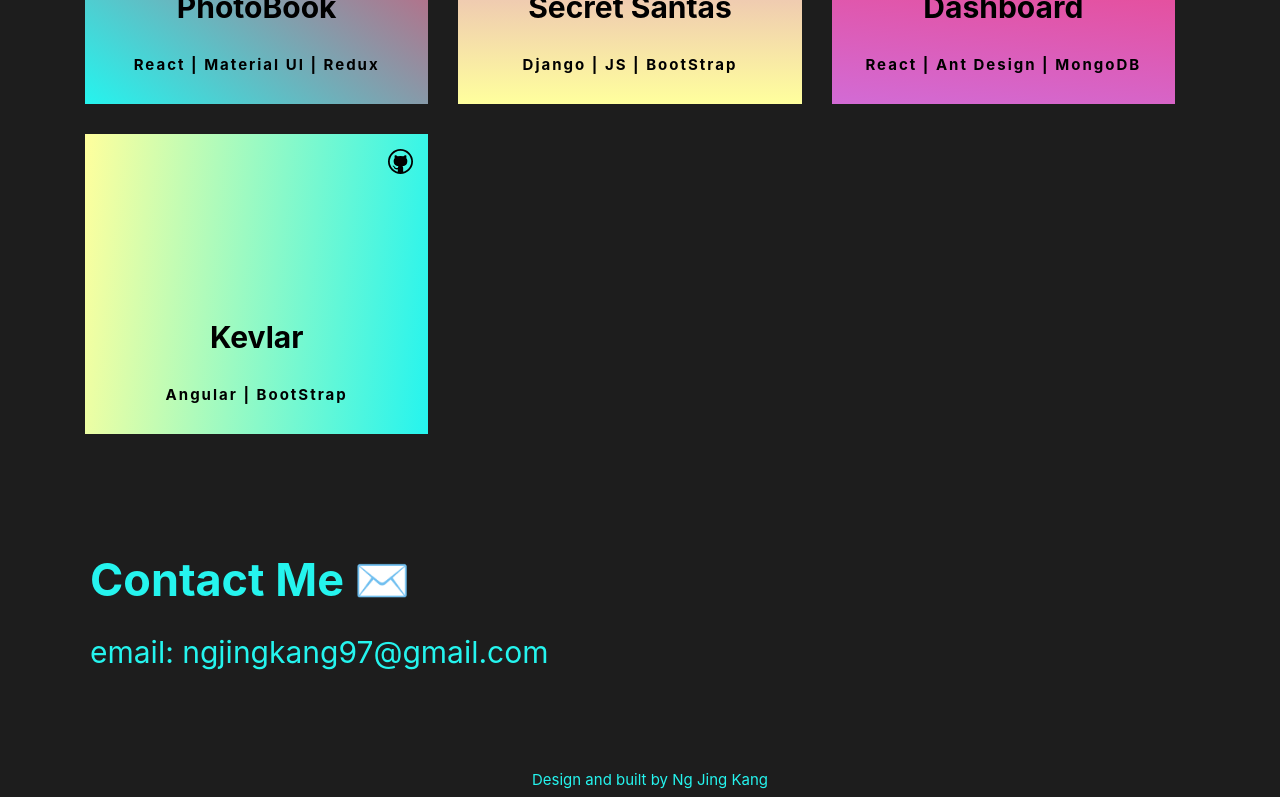
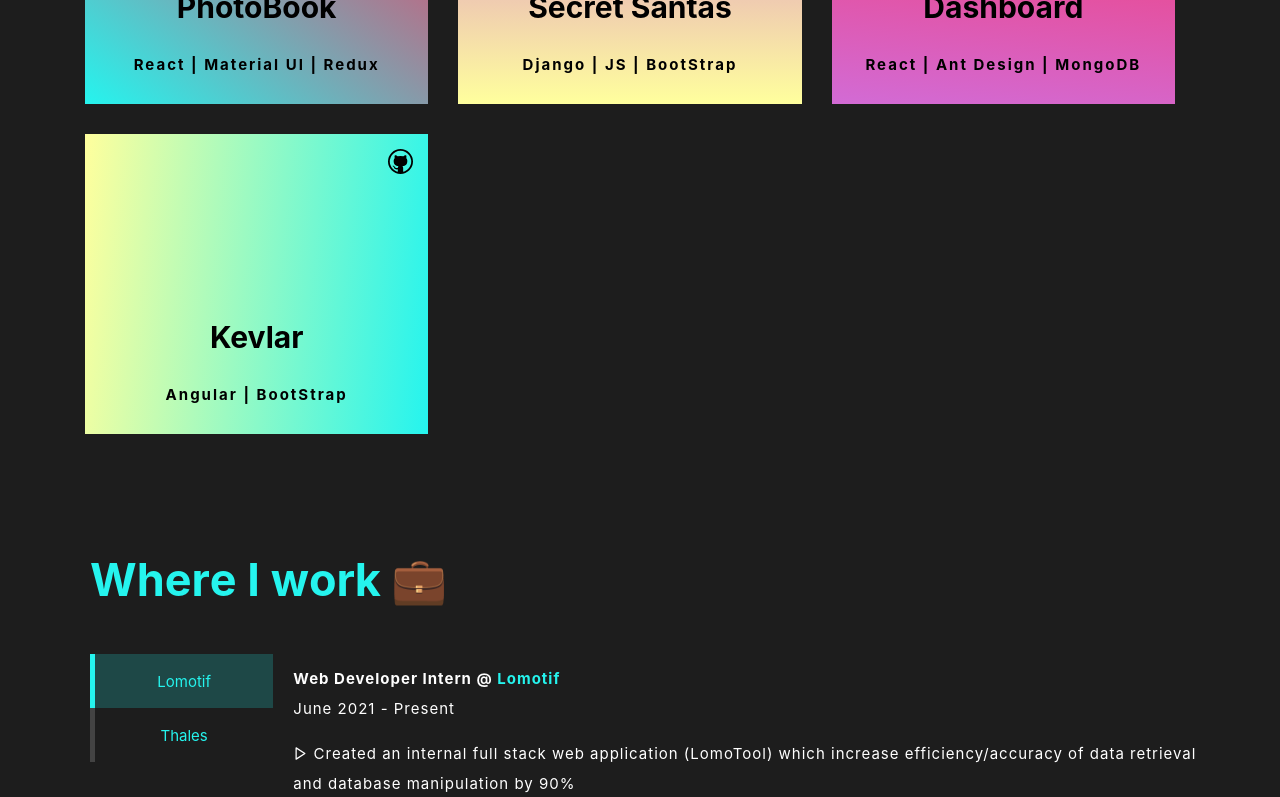
Before and after one commit to jingkang97/ngjingkang, a React (Create React App) app: page / in a window 1280 px wide. Shown: the part 2000-2797 px from the top of the page. Built offline with nearby package versions, Linux system fonts and the light colour scheme.

Commit message:
feat: work

```diff
--- a/src/components/Main/Main.js
+++ b/src/components/Main/Main.js
@@ -24,7 +24,7 @@
                     <nav style={{display:'flex', flexDirection:'row'}}>
                         <AnchorLink href='#about'><div class="link">About</div> </AnchorLink>
                         <AnchorLink class="link" href='#projects' >Project</AnchorLink>
-                        {/* <AnchorLink class="link" href='#work'>Work</AnchorLink> */}
+                        <AnchorLink class="link" href='#work'>Work</AnchorLink>
                         <AnchorLink class="link" href='#contact'>Contact</AnchorLink>
                         <div class="resume-container" ><a class="resume" href="NgJingKang-Resume.pdf" download>Resume</a></div>
                     </nav>
@@ -73,9 +73,9 @@
             <section id='projects'>
                 <Projects />
             </section>
-            {/* <section id='work'>
+            <section id='work'>
                 <Work />
-            </section> */}
+            </section>
             <section id='contact'>
                 <Contact />
             </section>
--- a/src/components/Work/Work.js
+++ b/src/components/Work/Work.js
@@ -4,20 +4,28 @@
 import LightSpeed from 'react-reveal/LightSpeed';
 import Fade from 'react-reveal/Fade';
 import { Container, Row, Col } from 'react-grid-system';
-
+import {FiPlay} from 'react-icons/fi'
 
 import './styles.css'
 
 class Work extends React.Component {
     constructor(){
         super()
+        this.state = {tab: 'lomotif'};
     }
-    handleChange(){
+
+    handleChange = () => {
+        if(this.state.tab == 'lomotif'){
+            this.setState({tab: 'thales'})
+        }else{
+            this.setState({tab: 'lomotif'})
+
+        }
         console.log('click')
     }
   render() {
     return (
-        <div style={{background:'#1D1D1D', color:'white', height:'100vh', marginBottom:'50px'}}>
+        <div style={{background:'#1D1D1D', color:'white', height:'100%', marginBottom:'50px'}}>
             <div style={{marginLeft:'20px', fontSize:'30px', color:'#25F4EE', paddingLeft:'70px', paddingTop:'70px', paddingRight:'70px'}}>
             <div>
             <LightSpeed left>
@@ -49,13 +57,50 @@
 
 
                 <Fade up>
-                <div style={{width:'100%', height:'400px', backgroundColor:'transparent', marginTop:'30px'}}>
-                    <div style={{width:'100%', display:'flex'}}>
-                        <button class="title" onClick={this.handleChange}>
+                <div  style={{width:'100%', height:'400px', backgroundColor:'transparent', marginTop:'50px', display:'flex', flexDirection:'row'}}>
+                    <div style={{width:'20%', display:'flex', display:'flex', flexDirection:'column'}}>
+
+                        <div class={this.state.tab == "lomotif"? "title-active" : "title"}  onClick={this.handleChange}>
                             <span id="txt">Lomotif</span>
-                        </button>
-                        <div style={{width:'70%', backgroundColor:'red', height:'100px'}}></div>
+                        </div>
+                        <div class={this.state.tab == "thales"? "title-active" : "title"}  onClick={this.handleChange}>
+                            <span id="txt">Thales</span>
+                        </div>
+
                     </div>
+                    {this.state.tab == 'lomotif' ?
+                    <div class={this.state.tab=='lomotif' ? 'enter' : null} style={{width:'100%', display:'flex', backgroundColor:'transparent', height:'100%', color:'white', fontSize:'15px', paddingTop:'10px', paddingLeft:'20px',display:'flex', flexDirection:'column', letterSpacing:'1px', lineHeight:'30px'}}>
+                        <div style={{fontWeight:'bold'}}>Web Developer Intern @ <a href="https://lomotif.com" style={{textDecoration:'none', color:'#25f4ee'}}>Lomotif</a></div>
+                        <div>June 2021 - Present</div>
+                        <p>
+                        <FiPlay style={{marginBottom:'-2px'}}/> Created an internal full stack web application (LomoTool) which increase efficiency/accuracy of data retrieval and database manipulation by 90%
+                        </p>
+                        <p>
+                        <FiPlay style={{marginBottom:'-2px'}}/> Implemented a login/logout system with JWT Token authentication for increased security
+                        </p>
+                        <p>
+                        <FiPlay style={{marginBottom:'-2px'}}/> Successfully deployed backend with Docker container service
+                        </p>
+
+
+                    </div>
+                    :
+                    <div class={this.state.tab=='thales' ? 'enter-thales' : null} style={{width:'100%', display:'flex', backgroundColor:'transparent', height:'100%', color:'white', fontSize:'15px', paddingTop:'10px', paddingLeft:'20px',display:'flex', flexDirection:'column', letterSpacing:'1px', lineHeight:'30px'}}>
+                        <div style={{fontWeight:'bold'}}>Soft Engineer Intern @ <a href="https://thales.com" style={{textDecoration:'none', color:'#25f4ee'}}>Thales</a></div>
+                        <div>June 2020 - November 2020</div>
+                        <p>
+                        <FiPlay style={{marginBottom:'-2px'}}/> Participated in technical writing, code development and testing for certain modules/functionalities in the solution     </p>
+                        <p>
+                        <FiPlay style={{marginBottom:'-2px'}}/> Improved traffic forecast by 80% using FBProphet
+                        </p>
+                        <p>
+                        <FiPlay style={{marginBottom:'-2px'}}/> Provided strong and timely support to the IVVQ team and site deployment
+                        </p>
+
+
+                    </div>
+                    }
+
 
 
 
--- a/src/components/Work/styles.css
+++ b/src/components/Work/styles.css
@@ -1,4 +1,4 @@
-.title {
+/* .title {
   display: inline-block;
   position: relative;
   overflow: hidden;
@@ -25,4 +25,47 @@
 .title:focus {
   background: rgba(37, 244, 238, 0.2);
   border-left: 2px solid #25f4ee;
+} */
+
+.title {
+  display: inline-block;
+  position: relative;
+  overflow: hidden;
+  padding: 12px;
+  /* background-color: transparent; */
+  height: 30px;
+  font-size: 15px;
+  justify-content: center;
+  display: flex;
+  align-items: center;
+  color: #25f4ee;
+  border-left: 5px solid rgba(255, 255, 255, 0.17);
+  cursor: pointer;
 }
+
+.title:hover {
+  background: rgba(37, 244, 238, 0.2);
+}
+
+.title-active {
+  display: inline-block;
+  position: relative;
+  overflow: hidden;
+  padding: 12px;
+  background: rgba(37, 244, 238, 0.2);
+  height: 30px;
+  font-size: 15px;
+  justify-content: center;
+  display: flex;
+  align-items: center;
+  color: #25f4ee;
+  border-left: 5px solid #25f4ee;
+}
+
+.enter {
+  animation: fadeInUp 1s;
+}
+
+.enter-thales {
+  animation: fadeInUp 1s;
+}
```
